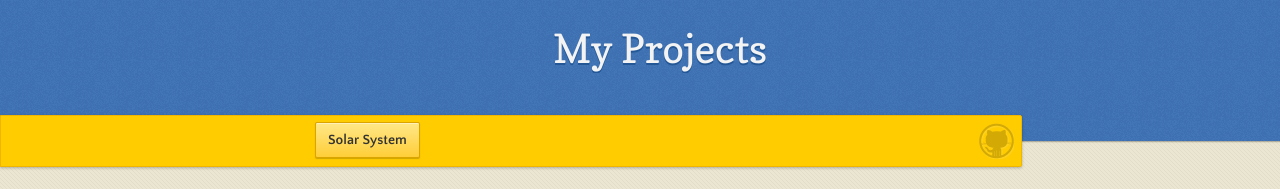
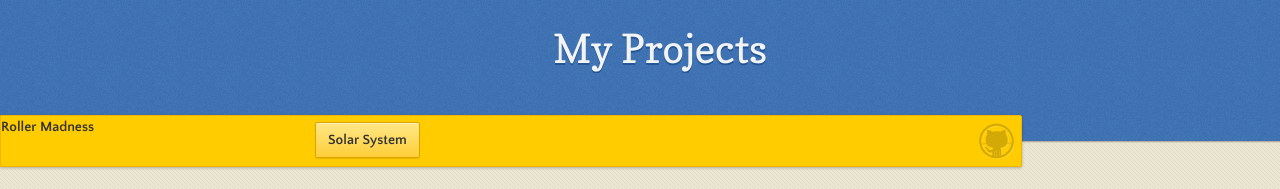
Before and after one commit to YassSoliman/YassSoliman.github.io, a plain HTML site: page index.html in a window 1280 px wide. Shown: the top 189 px of the page. Drawn offline with nearby package versions, Linux system fonts and the light colour scheme.

Commit message:
Update index.html

```diff
--- a/index.html
+++ b/index.html
@@ -25,7 +25,7 @@
         <span id="logo"></span>
 
         <a href="SolarSystem/SolarSystem.html" class="button fork"><strong>Solar System</strong></a>
-        <CENTER></CENTER><a href="SolarSystem/SolarSystem.html" class="button fork"><strong>Solar System</strong></a></CENTER>
+        <a href="RollerMadness/RollerMadness.html"><strong>Roller Madness</strong></a>
       </div><!-- end banner -->
 
     <div class="wrapper">
```
